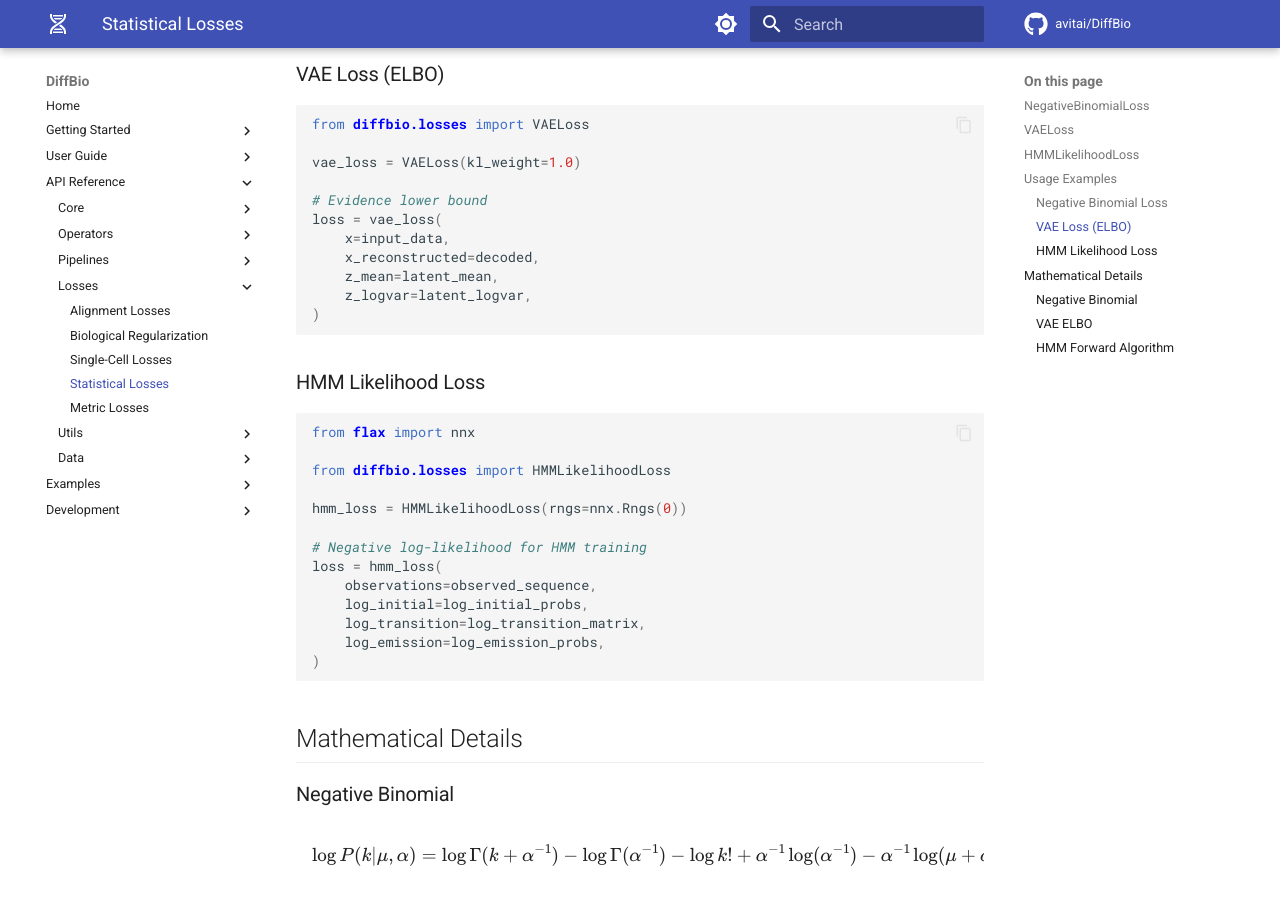
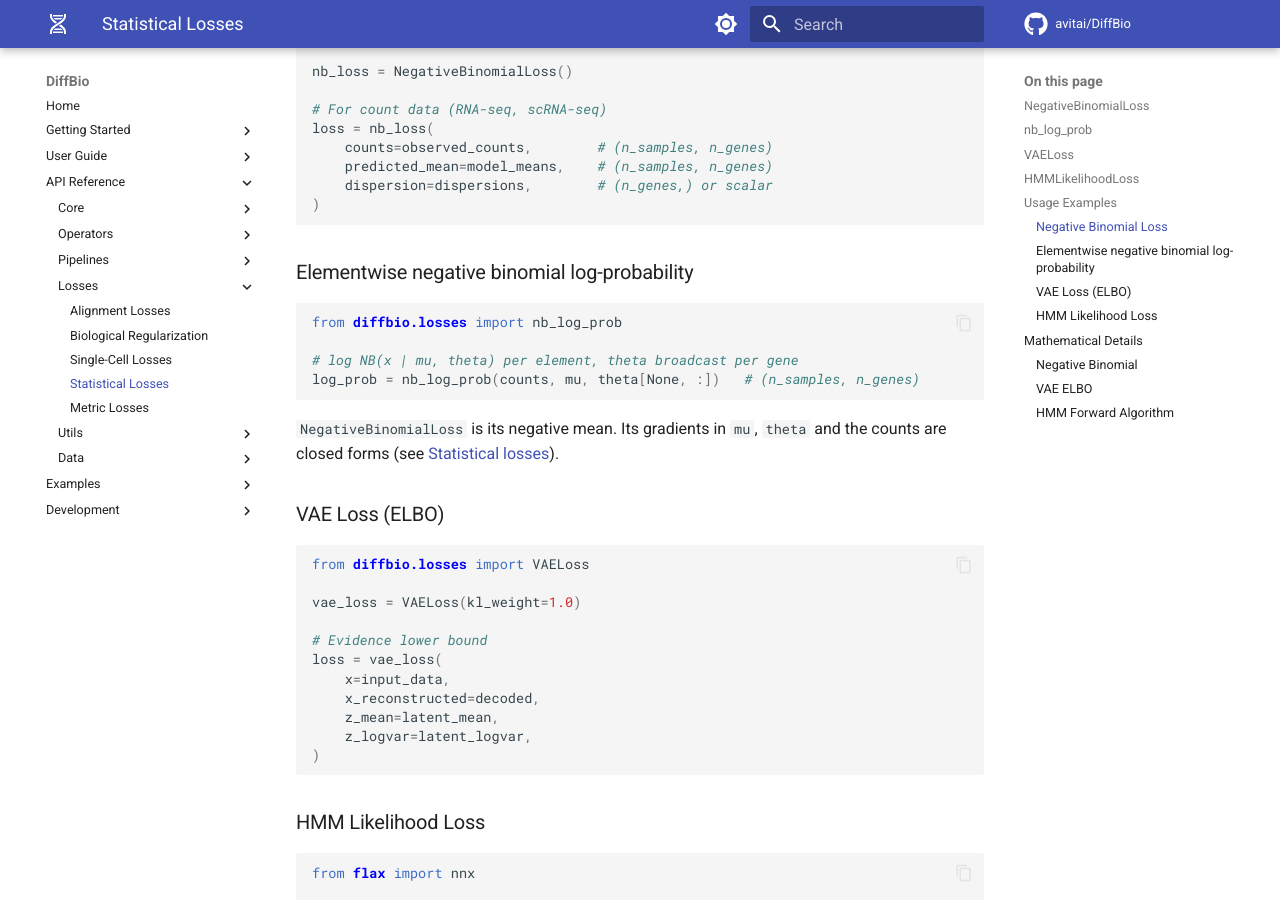
Before and after one commit to avitai/DiffBio, an MkDocs documentation site: the page built from docs/api/losses/statistical.md, in a window 1280 px wide and 900 px high, scrolled down 1168 px. Built offline with MkDocs 1.6.1 and Material for MkDocs 9.7.7, drawn with Linux system fonts in a browser that asks for light colours; comment, search, counter and statistics services are not loaded.

Commit message:
feat(losses): export nb_log_prob from diffbio.losses
The elementwise negative binomial log-probability that
NegativeBinomialLoss, DifferentiableNBGLM and the nonzero counts of
zinb_negative_log_likelihood are built on was reachable only from the
private module diffbio.losses._negative_binomial. A consumer needing
per-element log-probabilities, as receptifex does for selection counts,
had to keep its own copy; receptifex's uses TFP's formulation, whose
theta derivative cancels at large theta.

diffbio.losses.nb_log_prob is now public and documented. The tests pin
that NegativeBinomialLoss is exactly its negative mean, so the precision
bounds measured through the loss hold for it, and that its gradient in
mu is the closed-form partial.

````diff
--- a/docs/api/losses/statistical.md
+++ b/docs/api/losses/statistical.md
@@ -11,6 +11,13 @@
       members:
         - __init__
         - __call__
+
+## nb_log_prob
+
+::: diffbio.losses.nb_log_prob
+    options:
+      show_root_heading: true
+      show_source: false
 
 ## VAELoss
 
@@ -48,6 +55,18 @@
     dispersion=dispersions,        # (n_genes,) or scalar
 )
 ```
+
+### Elementwise negative binomial log-probability
+
+```python
+from diffbio.losses import nb_log_prob
+
+# log NB(x | mu, theta) per element, theta broadcast per gene
+log_prob = nb_log_prob(counts, mu, theta[None, :])   # (n_samples, n_genes)
+```
+
+`NegativeBinomialLoss` is its negative mean. Its gradients in `mu`, `theta` and the counts are
+closed forms (see [Statistical losses](../../user-guide/losses/statistical.md)).
 
 ### VAE Loss (ELBO)
 
````
Also changed, not shown: CHANGELOG.md (+7 -0 lines), 2 other files.
